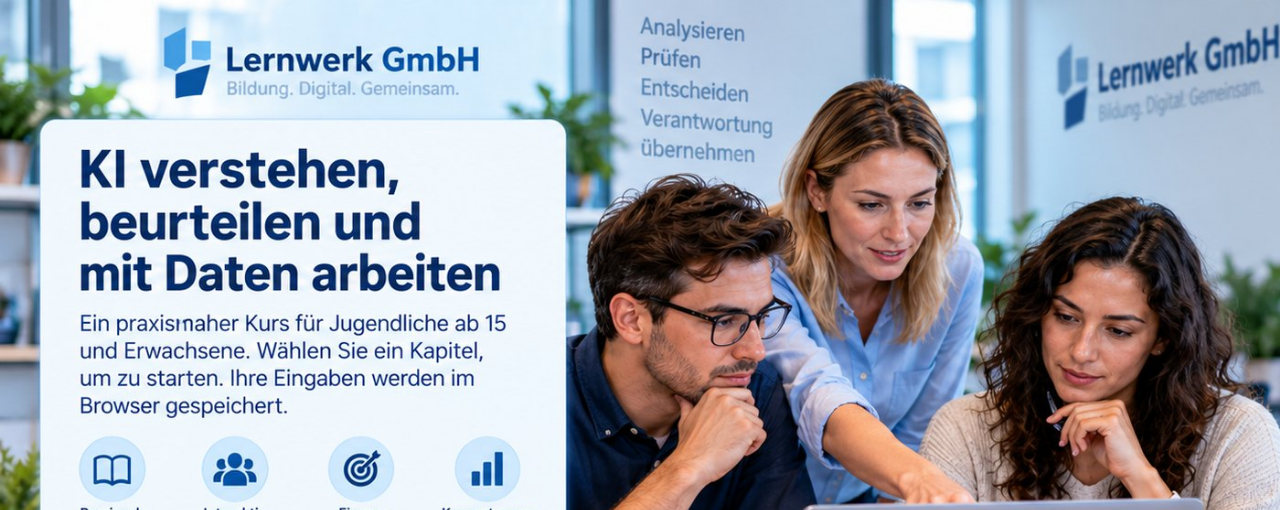
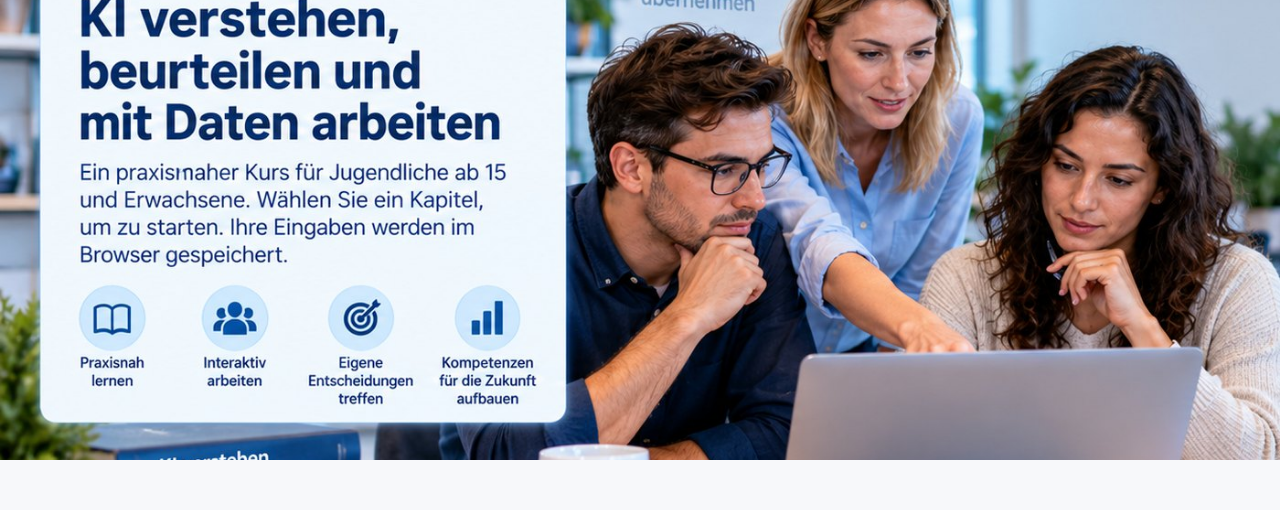
Before and after one commit to enialma/lernwerk-ki-halluzinationen, a website: page index.html in a window 1280 px wide. Shown: the top 510 px of the page. Drawn offline with Linux system fonts and the light colour scheme.

Commit message:
Add files via upload

```diff
--- a/index.html
+++ b/index.html
@@ -7,7 +7,8 @@
   <link rel="stylesheet" href="styles.css">
   <style>
     .home-hero-img { width: 100%; background: var(--blue-dark); line-height: 0; }
-    .hero-img { display: block; width: 100%; max-width: 1400px; height: auto; margin: 0 auto; }
+    .hero-img { display: block; width: 100%; height: 460px; object-fit: cover; object-position: left center; margin: 0; }
+    @media (max-width: 760px) { .hero-img { height: 300px; } }
     .toc { margin: 30px 0 20px; display: grid; gap: 16px; }
     .ch-card { display: block; text-decoration: none; color: inherit; background: var(--card); border: 1px solid var(--line); border-radius: var(--radius); box-shadow: var(--shadow); padding: 22px 24px; transition: transform .12s ease, box-shadow .2s ease, border-color .2s ease; }
     .ch-card.active:hover { transform: translateY(-3px); box-shadow: 0 16px 40px rgba(43,64,87,.16); border-color: var(--orange); }
```
